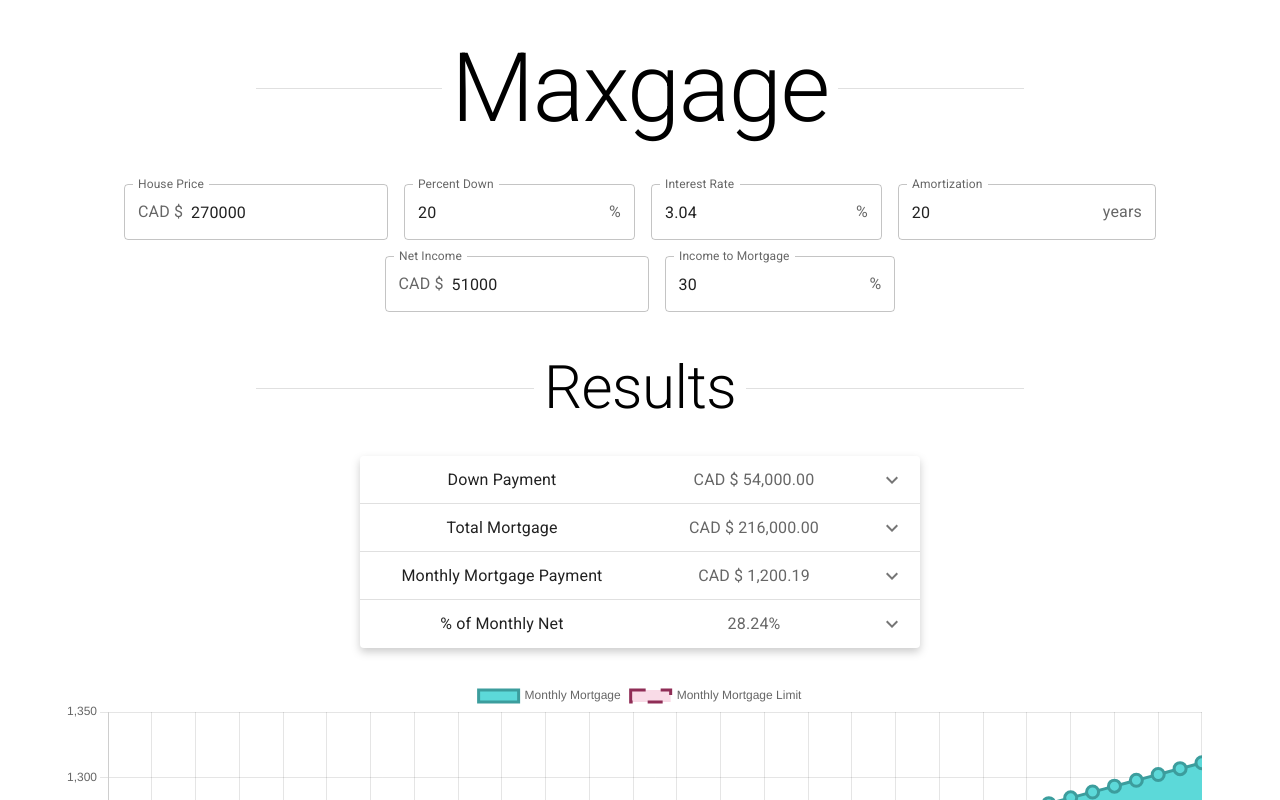
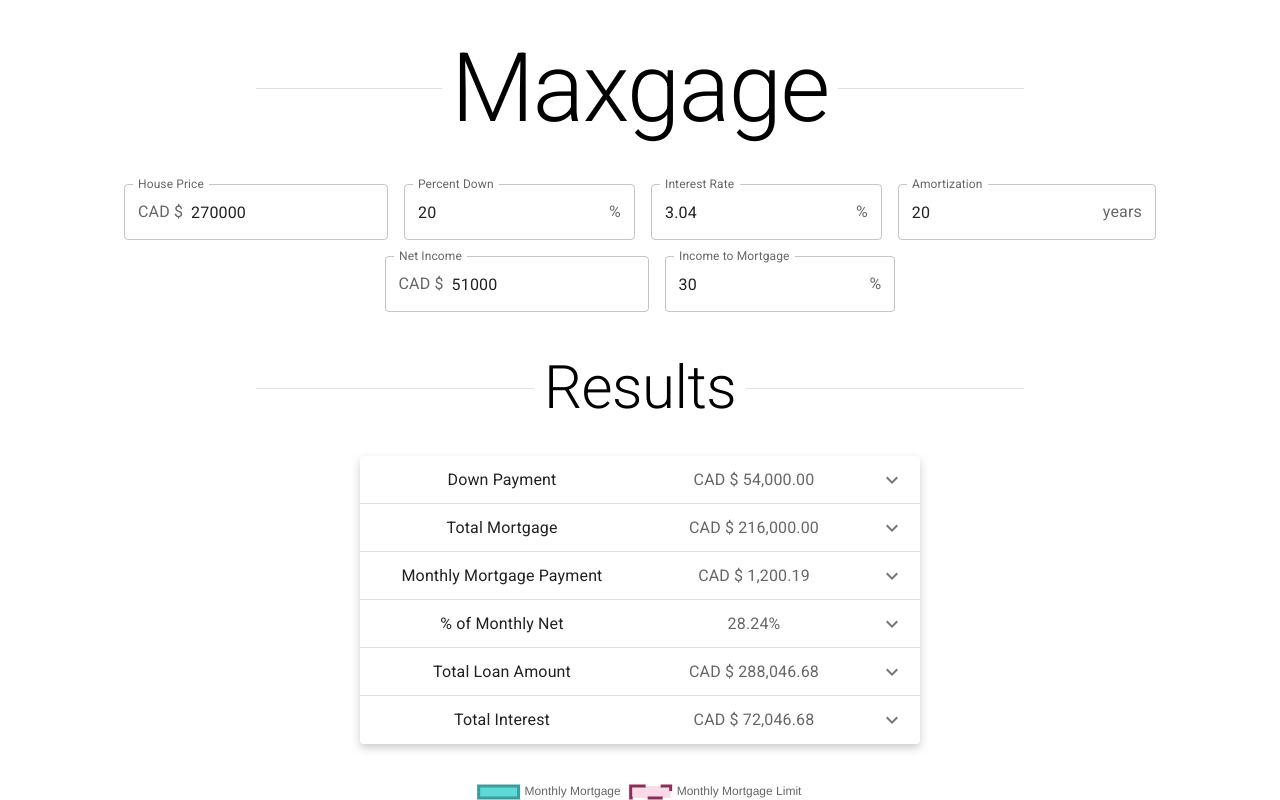
Before and after one commit to rudydelorenzo/maxgage, a React (Create React App) app: page / in a window 1280 px wide. Shown: the top 800 px of the page. Built offline with nearby package versions, Linux system fonts and the light colour scheme; a web font is replaced by a local one.

Commit message:
Create new calculation formulas

```diff
--- a/src/ChartContainer.tsx
+++ b/src/ChartContainer.tsx
@@ -1,5 +1,5 @@
 import React, { useEffect, useState } from 'react';
-import { getMonthlyMortgage, getChartData } from "./MortgageCalc";
+import {getMonthlyMortgage, getChartData, getTotalLoanAmount, getTotalInterest} from "./MortgageCalc";
 import { chartTypes, ChartData, mortgageDetails } from "./MortgageCalc";
 import { Chart, registerables } from 'chart.js';
 import { Line } from 'react-chartjs-2';
@@ -26,6 +26,8 @@ function ChartContainer(props: Props) {
     })
 
     const [monthly, setMonthly] = useState<number>(getMonthlyMortgage(mgDetails))
+    const [totalLoan, setTotalLoan] = useState<number>(getTotalLoanAmount(mgDetails))
+    const [totalInterest, setTotalInterest] = useState<number>(getTotalInterest(mgDetails))
 
     const [chartData, setChartData] = useState<ChartData>(getChartData(chartTypes.housePrice, chartTypes.monthlyMortgage, mgDetails))
 
@@ -39,10 +41,16 @@ function ChartContainer(props: Props) {
     }, [housePrice, downPercent, i, years])
 
     useEffect(() => {
-        setMonthly(getMonthlyMortgage(mgDetails))
+        setMonthly(getMonthlyMortgage(mgDetails));
+        setTotalLoan(getTotalLoanAmount(mgDetails));
+        setTotalInterest(getTotalInterest(mgDetails));
 
-        setChartData(getChartData(chartTypes.housePrice, chartTypes.monthlyMortgage, mgDetails))
+        setChartData(getChartData(chartTypes.housePrice, chartTypes.monthlyMortgage, mgDetails));
     }, [mgDetails]);
+
+    useEffect(() => {
+
+    }, [mgDetails, monthly])
 
     const [netIncome, setNetIncome] = useState<number>(51000)
     const [mortgagePercent, setMortgagePercent] = useState<number>(30)
@@ -113,7 +121,7 @@ function ChartContainer(props: Props) {
                 <Typography variant="h2" >Results</Typography>
             </Divider>
 
-            <MortgageDetails mortgageDetails={mgDetails} monthly={monthly} netIncome={netIncome}/>
+            <MortgageDetails mortgageDetails={mgDetails} monthly={monthly} netIncome={netIncome} totalLoan={totalLoan} totalInterest={totalInterest}/>
 
             <div className="chart">
                 <Line data={data}
--- a/src/MortgageCalc.ts
+++ b/src/MortgageCalc.ts
@@ -51,6 +51,14 @@ function getMonthlyMortgage({housePrice, downPercent, i, years} : mortgageDetail
     return (loanAmount * mif) / (1 - Math.pow((1 + mif), -months))
 }
 
+function getTotalLoanAmount( mgDetails : mortgageDetails) : number {
+    return (getMonthlyMortgage(mgDetails)) * (mgDetails.years * 12);
+}
+
+function getTotalInterest( mgDetails : mortgageDetails) : number {
+    return (getMonthlyMortgage(mgDetails)) * (mgDetails.years * 12) - (mgDetails.housePrice - (mgDetails.housePrice * (mgDetails.downPercent / 100)));
+}
+
 function getChartData(xType: string, yType: string, mortgageOptions: mortgageDetails) : ChartData {
     let xData: Array<number> = [];
     let yData: Array<number> = [];
@@ -74,4 +82,4 @@ function getChartData(xType: string, yType: string, mortgageOptions: mortgageDet
 })); */
 
 export type { mortgageDetails , ChartData};
-export { getMonthlyMortgage , chartTypes, getChartData };
+export { getMonthlyMortgage, getTotalLoanAmount, getTotalInterest, chartTypes, getChartData };
--- a/src/MortgageDetails.tsx
+++ b/src/MortgageDetails.tsx
@@ -9,10 +9,12 @@ import AccordionComponent from "./AccordionComponent";
 type propTypes = {
     mortgageDetails: mortgageDetails,
     monthly: number,
-    netIncome: number
+    netIncome: number,
+    totalLoan: number,
+    totalInterest: number
 }
 
-function MortgageDetails({ mortgageDetails, monthly, netIncome }: propTypes) {
+function MortgageDetails({ totalLoan, mortgageDetails, monthly, netIncome, totalInterest }: propTypes) {
     const [expanded, setExpanded] = React.useState<string | false>(false);
 
     const handleChange =
@@ -50,6 +52,20 @@ function MortgageDetails({ mortgageDetails, monthly, netIncome }: propTypes) {
                 title={'% of Monthly Net'}
                 detail={(((monthly / (netIncome / 12)) * 100).toLocaleString('en', {maximumFractionDigits: 2, minimumFractionDigits: 2})).concat("%")}
                 description={"Nulla facilisi. Phasellus sollicitudin nulla et quam mattis feugiat. Aliquam eget maximus est, id dignissim quam."}/>
+            <AccordionComponent
+                panelId={'panel5'}
+                expanded={expanded}
+                handleChange={handleChange}
+                title={'Total Loan Amount'}
+                detail={"CAD $ ".concat((totalLoan).toLocaleString('en', {maximumFractionDigits: 2, minimumFractionDigits: 2}))}
+                description={"Nulla facilisi. Phasellus sollicitudin nulla et quam mattis feugiat. Aliquam eget maximus est, id dignissim quam."}/>
+            <AccordionComponent
+                panelId={'panel6'}
+                expanded={expanded}
+                handleChange={handleChange}
+                title={'Total Interest'}
+                detail={"CAD $ ".concat((totalInterest).toLocaleString('en', {maximumFractionDigits: 2, minimumFractionDigits: 2}))}
+                description={"Nulla facilisi. Phasellus sollicitudin nulla et quam mattis feugiat. Aliquam eget maximus est, id dignissim quam."}/>
 
         </div>
     );
```
